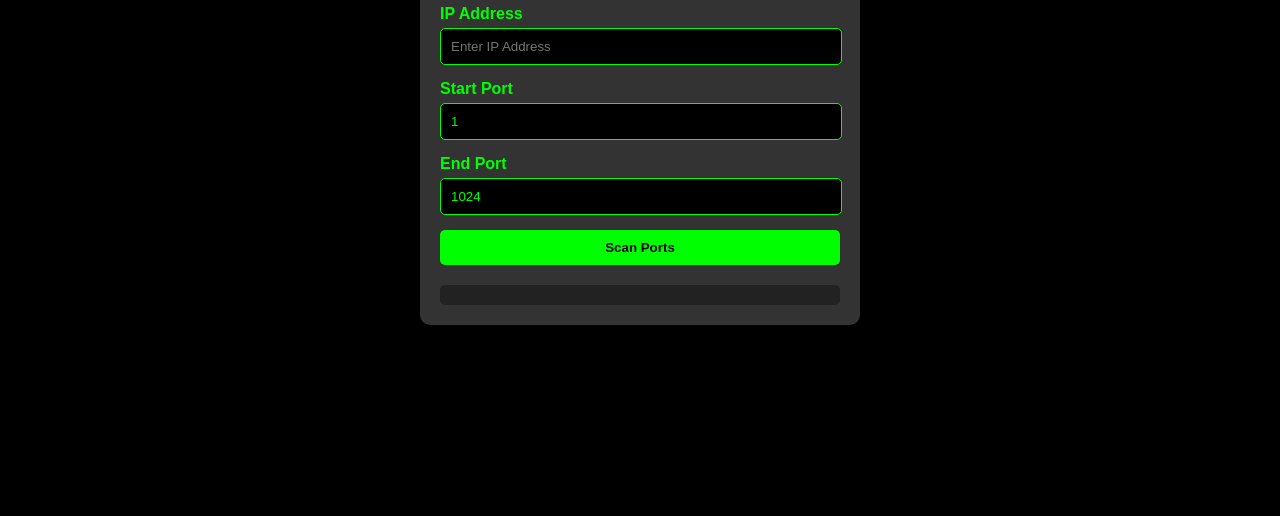
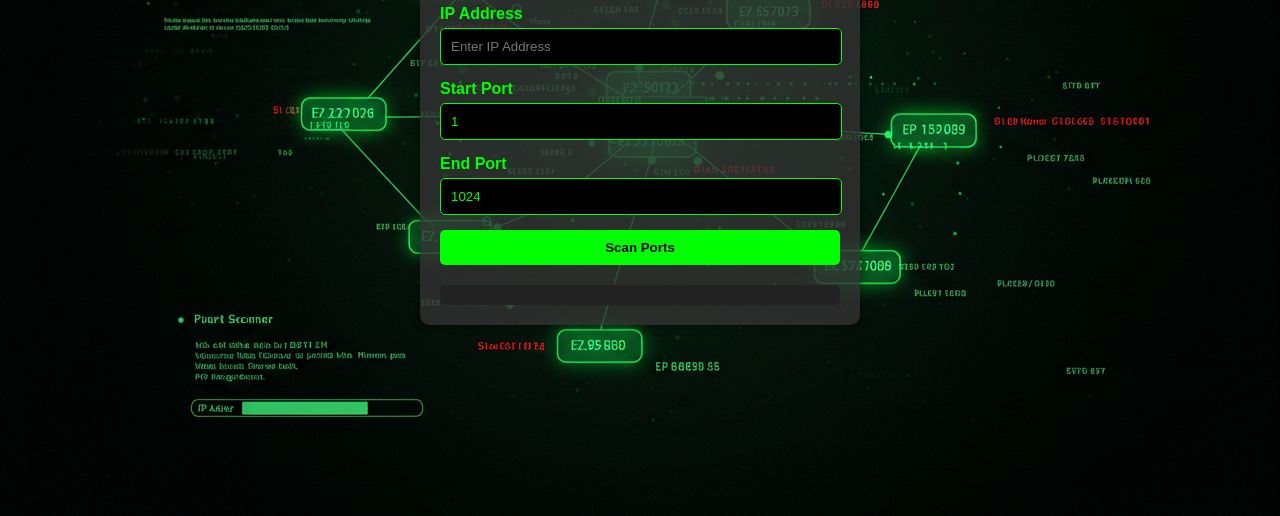
Before and after one commit to svemulapati/portvision, a plain HTML site: page frontend/index.html in a window 1280 px wide. Shown: the part 284-800 px from the top of the page. Drawn offline with Linux system fonts and the light colour scheme.

Commit message:
updated README.md

```diff
--- a/frontend/styles.css
+++ b/frontend/styles.css
@@ -1,5 +1,9 @@
 body {
-    background-color: #000;
+    background-image: url('../image.jpg'); /* Path to your background image */
+    background-size: cover;
+    background-position: center;
+    background-repeat: no-repeat;
+    background-attachment: fixed;
     color: #0f0;
     font-family: Arial, sans-serif;
     display: flex;
@@ -10,7 +14,7 @@ body {
 }
 
 .container {
-    background-color: #333;
+    background-color: rgba(51, 51, 51, 0.8); /* Semi-transparent background */
     padding: 20px;
     border-radius: 10px;
     box-shadow: 0 0 10px rgba(0, 0, 0, 0.5);
```
Also changed, not shown: image.jpg (added).
